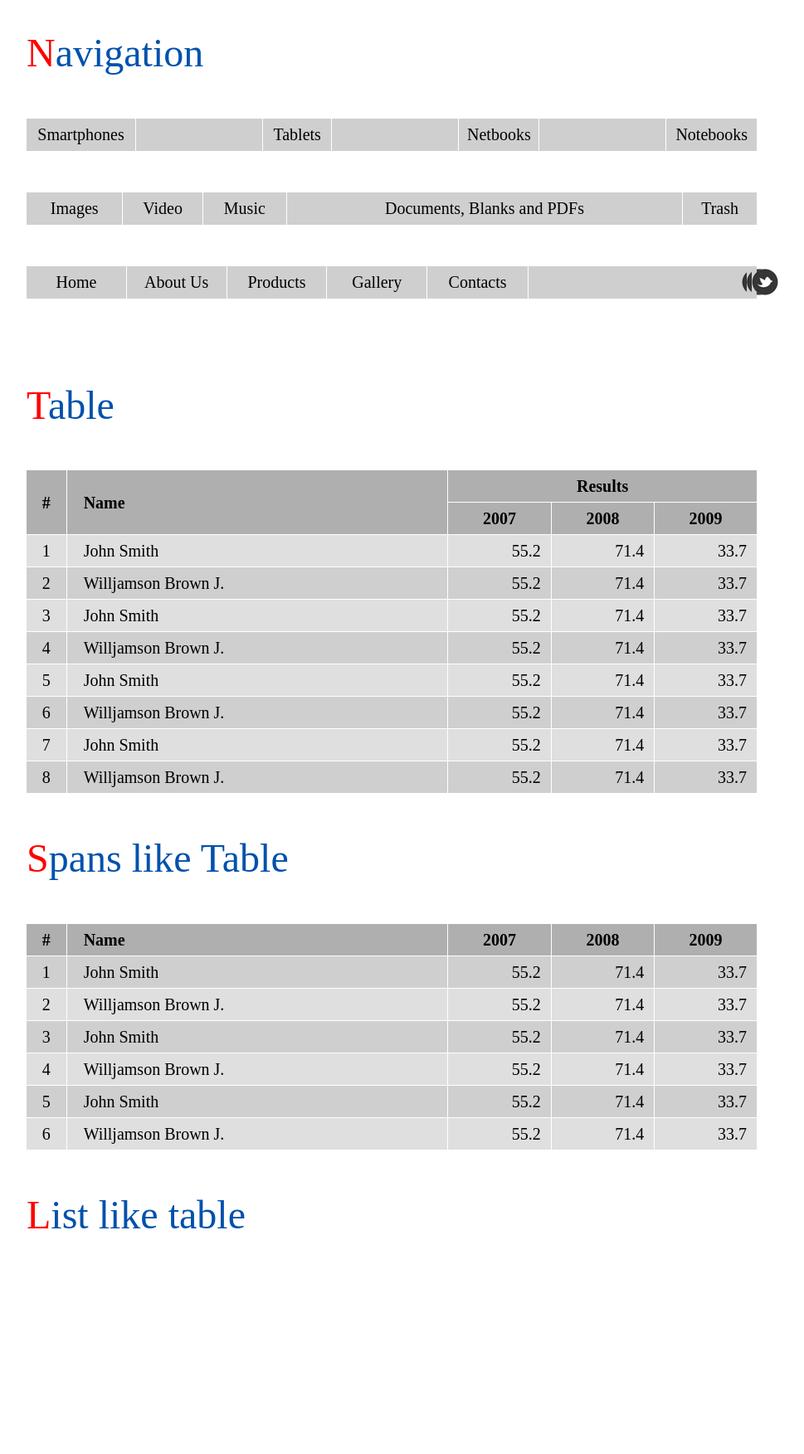
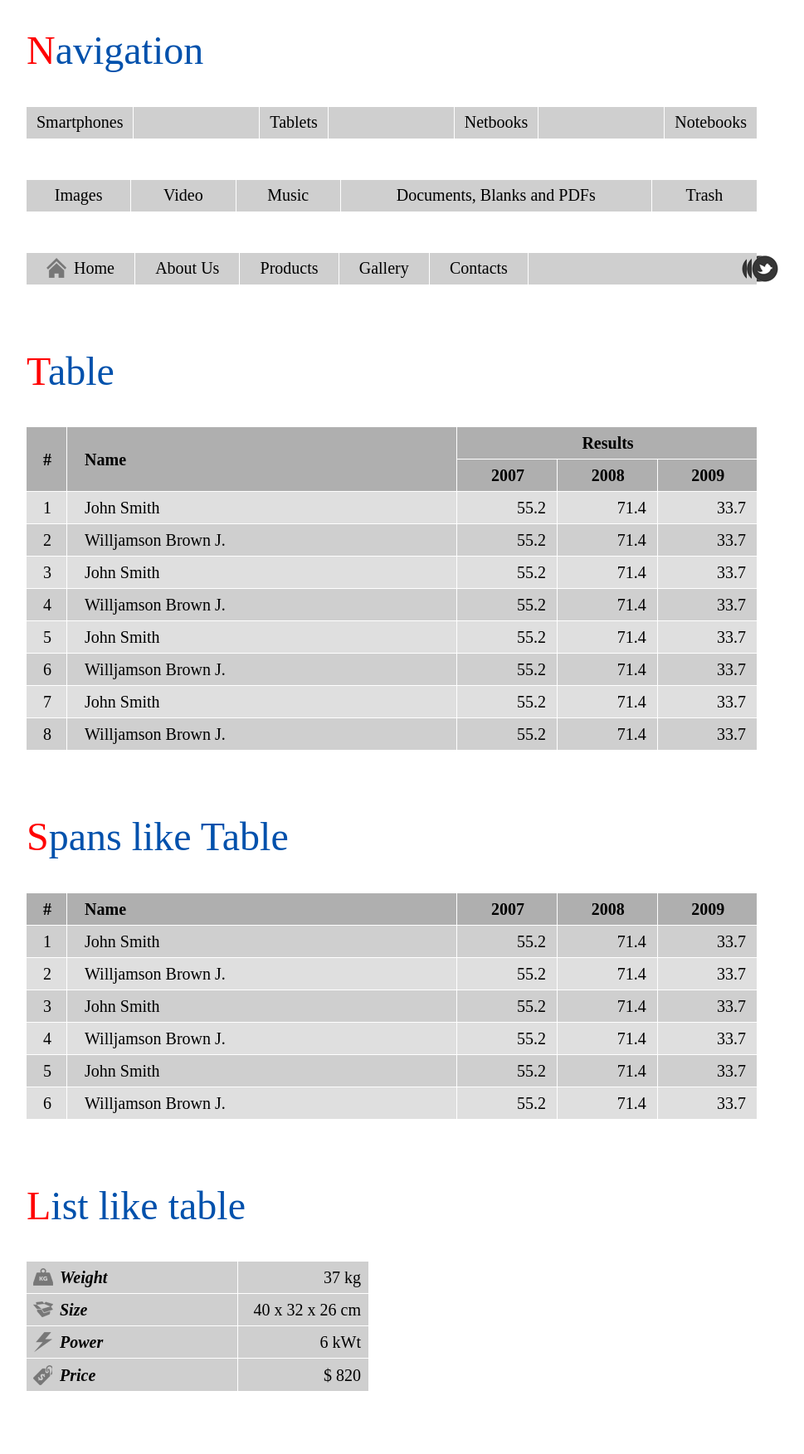
Before and after one commit to drDramen/table, a website: page index.html in a window 1280 px wide. Shown: the part 40-1793 px from the top of the page at 83% size, without its empty margins (168-1137 px from the left). Before the commit the page ends 1583 px from the top, so only its background shows below. Drawn offline with Linux system fonts and the light colour scheme.

Commit message:
main completed.

```diff
--- a/css/main.css
+++ b/css/main.css
@@ -7,12 +7,13 @@ body {
 	content: '';
 }
 
+.navigation,
 .block {
-	padding: 50px 0 0 0;
+	padding: 0px 0 76px 0;
 }
 
 h2 {
-	padding-bottom: 50px;
+	padding-bottom: 39px;
 	color: #0051ac;
 	font-size: 48px;
 }
@@ -21,7 +22,7 @@ h2::first-letter {
 	color: #ff0000;
 }
 
-menu {
+menu:not(:last-child) {
 	padding-bottom: 50px;
 }
 
@@ -43,18 +44,19 @@ menu {
 }
 
 a {
-	/* width: 100%;
-	height: 100%; */
+	display: block;
+	height: 100%;
+	padding: 6px 0 8px;
 	color: #000;
 }
 
 .wrapper {
 	max-width: 880px;
-	margin: 75px auto;
+	margin: 72px auto;
 }
 
 li {
-	height: 39px;
+	height: 38px;
 	background-color: #cfcfcf;
 	cursor: pointer;
 }
@@ -73,21 +75,19 @@ menu > li:not(:last-child) {
 	border-right: 1px solid #ffffff;
 }
 
+.navbar-middle {
+	table-layout: fixed;
+}
+
 .table,
 .navbar-top ul > li,
 .navbar-middle ul > li {
 	display: table;
 	width: 100%;
 }
+
 .top-submenu {
 	border-top: 1px solid #ffffff;
-}
-
-.navbar-top li ul li,
-.navbar-middle li ul li,
-.navbar-bottom__menu-1 li ul li {
-	padding-left: 24px;
-	text-align: left;
 }
 
 .table-cell,
@@ -97,14 +97,30 @@ menu > li:not(:last-child) {
 	vertical-align: middle;
 }
 
+.navbar-top li ul li a,
+.navbar-middle li ul li a,
+.navbar-bottom__menu-1 li ul li a {
+	padding-left: 24px;
+	text-align: left;
+}
+
+.navbar-middle .t-c-long {
+	width: 375px;
+}
+
 .navbar-middle .submenu-1 li {
 	background-color: #c8c8fd;
 }
 
-.navbar-middle .submenu-2 > li {
+.navbar-middle .submenu-2 > li > a {
 	padding-right: 18px;
 	text-align: right;
 	background-color: #8fcb9c;
+}
+
+menu.navbar-top li.table-cell > a {
+	padding-right: 12px;
+	padding-left: 12px;
 }
 
 .navbar-middle .submenu-3 li {
@@ -133,6 +149,7 @@ div.table .table-cell:first-child {
 
 .navbar-top li ul li:not(:last-child),
 .navbar-middle li ul li:not(:last-child),
+.navbar-bottom__menu-1 .top-submenu > li:not(:last-child),
 .navbar-bottom__menu-1 .trow:not(:last-child) li {
 	border-bottom: 1px solid #ffffff;
 }
@@ -207,8 +224,8 @@ menu li ul {
 
 /*--*/
 
-.navbar-bottom__menu-1 {
-	width: 605px;
+.navbar-bottom__menu-2 {
+	width: 275px;
 }
 
 .navbar-bottom__menu-1,
@@ -221,7 +238,11 @@ menu li ul {
 .navbar-bottom__menu-1 > .table {
 	position: relative;
 	z-index: 0;
-	table-layout: fixed;
+}
+
+.navbar-bottom .navbar-bottom__menu-1 > ul > li > a {
+	padding-right: 24px;
+	padding-left: 24px;
 }
 
 .navbar-bottom__menu-2 .table {
@@ -255,12 +276,11 @@ menu li ul {
 	display: table;
 }
 
-.sprite {
+a.sprite {
 	position: relative;
 	display: table-cell;
 	width: 32px;
 	height: 32px;
-	margin-right: 6px;
 }
 
 .sprite::before {
@@ -286,14 +306,23 @@ menu li ul {
 	background-position: -102px 0px;
 }
 
+.navbar-bottom__menu-1 a.sprite.i-h {
+	display: block;
+	width: auto;
+	height: 100%;
+	padding-left: 57px;
+	text-align: left;
+}
+
+.sprite.i-h::before {
+	top: 3px;
+	left: 20px;
+}
+
 .sprite:hover::before {
 	z-index: 999;
 	background-position-y: -34px;
 	transform: scale(1.1);
-}
-
-.tablets {
-	padding: 0 4px 0 4px;
 }
 
 .table-block {
@@ -305,14 +334,14 @@ menu li ul {
 
 .table-block .row span {
 	display: table-cell;
-	padding: 7px 5px;
+	padding: 7px 5px 7px 7px;
 	text-align: center;
 	vertical-align: middle;
 }
 
 th,
 td {
-	padding: 7px 5px;
+	padding: 7px 5px 7px 7px;
 }
 
 tr,
@@ -345,13 +374,14 @@ tr:nth-child(odd),
 
 .col-name,
 .row span:nth-child(2) {
-	padding-left: 20px;
+	width: 470px;
+	padding-left: 21px;
 	text-align: left;
 }
 
 .align-right,
 .row:not(:first-child) span:nth-child(n + 3) {
-	padding-right: 12px;
+	padding-right: 13px;
 	text-align: right;
 }
 
@@ -368,3 +398,71 @@ span.table-block {
 span.row {
 	display: table-row;
 }
+
+dl {
+	display: table-row;
+}
+
+dt,
+dd {
+	display: table-cell;
+	height: 39px;
+	vertical-align: middle;
+	background-color: #cfcfcf;
+}
+
+dt {
+	width: 255px;
+	padding-left: 40px;
+	font-weight: 700;
+	font-style: italic;
+	border-right: 1px solid #fff;
+}
+
+dd {
+	width: 157px;
+	padding-right: 9px;
+	text-align: right;
+}
+
+dl:not(:last-child) dt,
+dl:not(:last-child) dd {
+	border-bottom: 1px solid #fff;
+}
+
+dt.sprite {
+	position: relative;
+}
+
+dt.sprite::before {
+	top: 50%;
+	left: 4px;
+	transform: translateY(-50%);
+}
+
+.i-weight.sprite::before {
+	background-position: -136px 0px;
+}
+.i-size.sprite::before {
+	background-position: -170px 0px;
+}
+.i-power.sprite::before {
+	background-position: -204px 0px;
+}
+.i-price.sprite::before {
+	background-position: -238px 0px;
+}
+
+dl:hover .sprite::before {
+	z-index: 999;
+	background-position-y: -34px;
+	transform: scale(1.1) translateY(-50%);
+}
+
+dl:hover dt,
+dl:hover dd {
+	font-weight: 700;
+	font-size: 1.05em;
+	background-color: #bfbfbf;
+	cursor: pointer;
+}
--- a/index.html
+++ b/index.html
@@ -57,8 +57,8 @@
 					</menu>
 
 					<menu class="navbar-middle table">
-						<li class="table-cell"><a href="#">Images</a></li>
-						<li class="table-cell"><a href="#">Video</a>
+						<li class=""><a href="#">Images</a></li>
+						<li class=""><a href="#">Video</a>
 							<ul class="submenu-1 top-submenu">
 								<li><a href="#">Item 1</a></li>
 								<li class="arrow"><a href="#">Item 2</a>
@@ -81,7 +81,7 @@
 							</ul>
 						</li>
 						<li><a href="#">Music</a></li>
-						<li><a href="#">Documents, Blanks and PDFs</a></li>
+						<li class="t-c-long"><a href="#">Documents, Blanks and PDFs</a></li>
 						<li><a href="#">Trash</a></li>
 					</menu>
 
@@ -90,12 +90,11 @@
 							<ul class="table">
 								<li>
 
-									<a href="#">
-										<!-- <i class="sprite i-h"></i> -->
+									<a class="sprite i-h" href="#">
 										Home</a></li>
 								<li><a href="#">About Us</a>
 									<ul class="top-submenu">
-										<li class="table"> <a class="table-cell" href="#">Contacts</a></li>
+										<li class="table"> <a class="table-cell" href="#">Our Company</a></li>
 										<li class="table"> <a class="table-cell" href="#">Our Employees</a></li>
 										<li class="table"> <a class="table-cell" href="#">Presentation</a></li>
 										<li class="table"> <a class="table-cell" href="#">Certificates</a></li>
@@ -288,6 +287,23 @@
 
 			<div class="block">
 				<h2>List like table</h2>
+				<dl>
+					<dt class="sprite i-weight">Weight</dt>
+					<dd>37 kg</dd>
+				</dl>
+				<dl>
+					<dt class="sprite i-size">Size</dt>
+					<dd>40 x 32 x 26 cm</dd>
+				</dl>
+				<dl>
+					<dt class="sprite i-power">Power</dt>
+					<dd>6 kWt</dd>
+				</dl>
+				<dl>
+					<dt class="sprite i-price">Price</dt>
+					<dd>$ 820</dd>
+				</dl>
+
 			</div>
 
 		</div>
```
